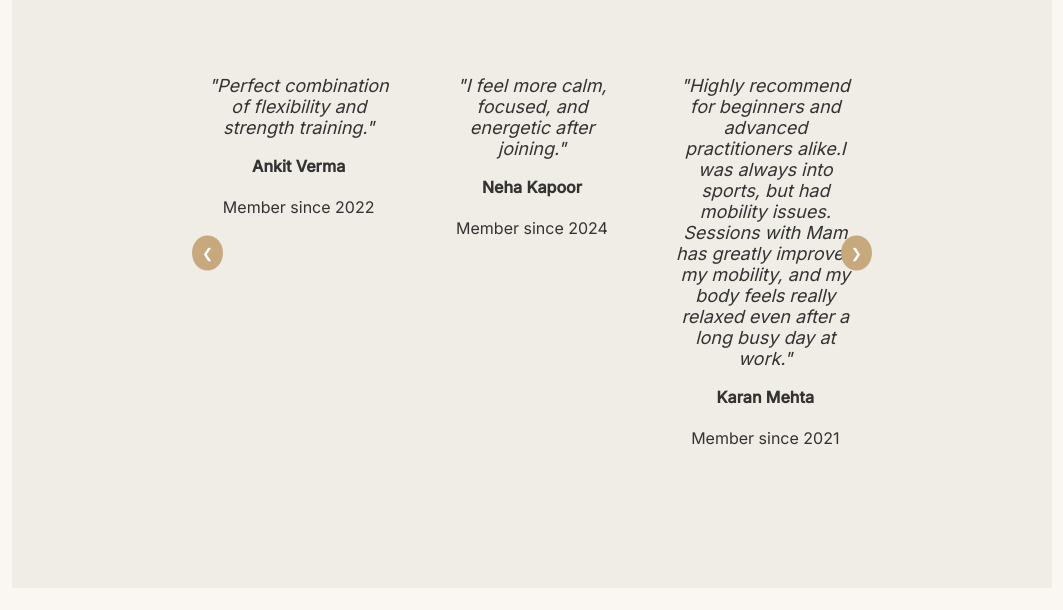
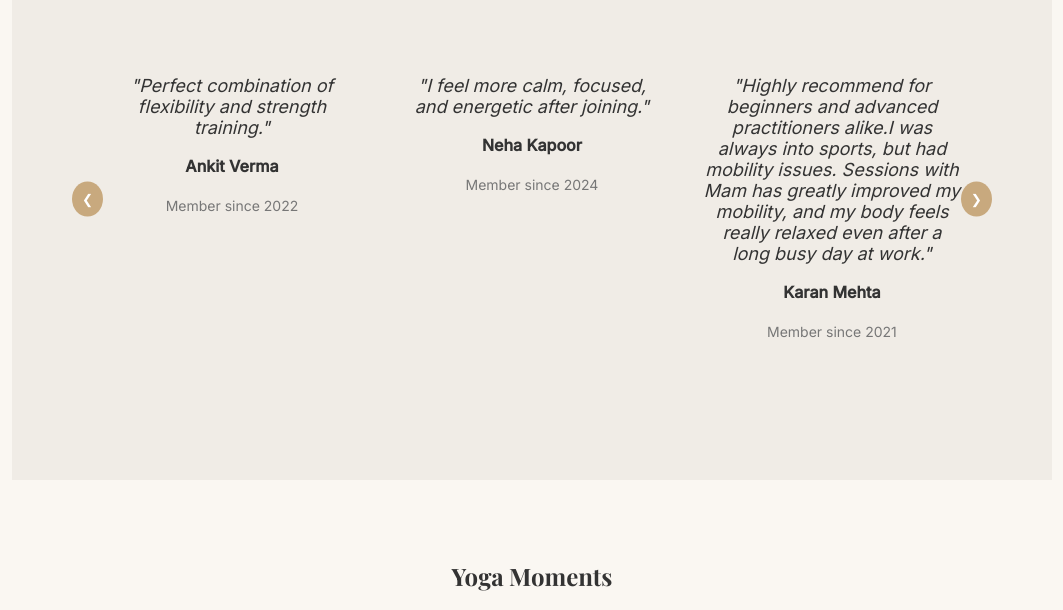
Before and after one commit to raiavicode/eternal-yog-website, a plain HTML site: page index.html in a window 1280 px wide. Shown: the part 2466-3076 px from the top of the page, without its empty margins (108-1171 px from the left). Drawn offline with nearby package versions, Linux system fonts and the light colour scheme.

Commit message:
Update styles.css
Dynamic Carousel styling

```diff
--- a/styles.css
+++ b/styles.css
@@ -214,9 +214,12 @@ margin:20px 0;
 
 .carousel{
 position:relative;
+max-width:900px;
+margin:40px auto;
+}
+
+.carousel-viewport{
 overflow:hidden;
-max-width:700px;
-margin:40px auto;
 }
 
 .carousel-track{
@@ -225,7 +228,6 @@ transition:transform 0.5s ease;
 }
 
 .carousel-slide{
-min-width:100%;
 padding:20px;
 box-sizing:border-box;
 text-align:center;
@@ -238,6 +240,13 @@ font-size:18px;
 
 .carousel-slide h4{
 margin-top:10px;
+}
+
+.since{
+display:block;
+font-size:14px;
+color:#777;
+margin-top:5px;
 }
 
 /* Buttons */
@@ -254,14 +263,8 @@ cursor:pointer;
 border-radius:50%;
 }
 
-.prev{
-left:10px;
-}
-
-.next{
-right:10px;
-}
-
+.prev{ left:-10px; }
+.next{ right:-10px; }
 /* ===== Testimonial ===== */
 
 .testimonial{
```
